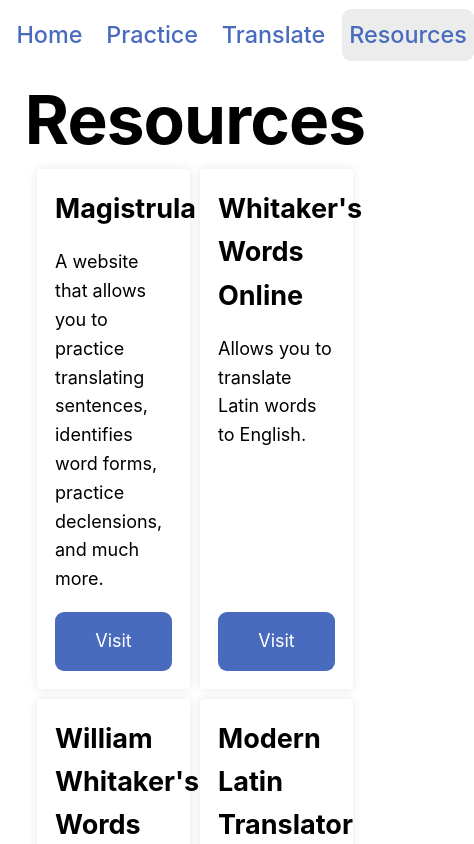
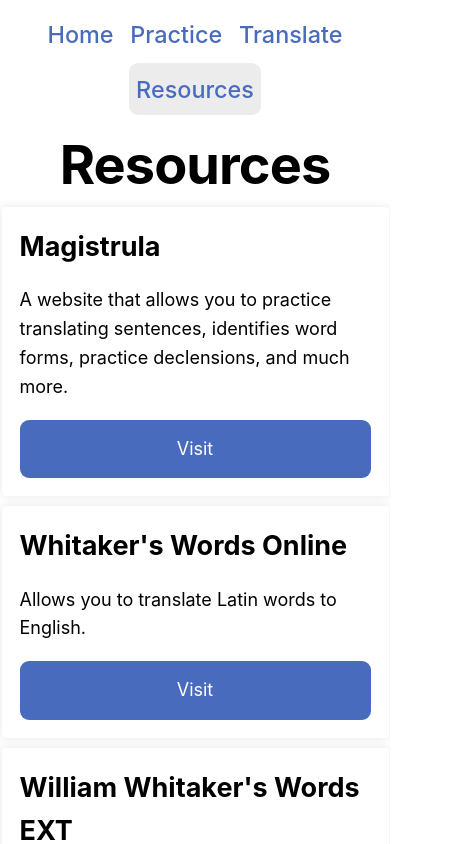
Before and after one commit to cqb13/Learning-Latin, a Next.js app: page /resources in a window 390 px wide. Shown: the top 844 px of the page, 474 px wide, since content can reach past the window. Built offline with nearby package versions, Linux system fonts and the light colour scheme.

Commit message:
📱 Basic mobile css

```diff
--- a/components/cards/cards.module.css
+++ b/components/cards/cards.module.css
@@ -53,3 +53,34 @@
   flex-direction: row;
   gap: 10px;
 }
+
+@media (max-width: 1280px) {
+  .translationCardContainer {
+    max-width: 90%;
+  }
+
+  .translationCard {
+    width: 100%;
+  }
+
+  .translationCard > * {
+    overflow-x: auto;
+    white-space: pre-wrap;
+    white-space: -moz-pre-wrap;
+    white-space: -pre-wrap;
+    white-space: -o-pre-wrap;
+    word-wrap: break-word;
+  }
+}
+
+@media (max-width: 801px) {
+  .card {
+    width: 50%;
+  }
+}
+
+@media (max-width: 600px) {
+  .card {
+    width: 90%;
+  }
+}
--- a/components/cards/translationCard/translationCard.tsx
+++ b/components/cards/translationCard/translationCard.tsx
@@ -7,11 +7,9 @@ import Image from "next/image";
 //TODO: Icons
 const TranslationCard = (props: any) => {
   const [isMinimized, setIsMinimized] = useState<boolean>(false);
-  const [switchVisibilitySign, setSwitchVisibilitySign] = useState<string>("-");
 
   const changeVisibility = () => {
     setIsMinimized(!isMinimized);
-    setSwitchVisibilitySign(switchVisibilitySign === "-" ? "+" : "-");
   };
 
   const deleteCard = () => {
--- a/components/layout/layout.tsx
+++ b/components/layout/layout.tsx
@@ -38,7 +38,7 @@ const Layout = ({
         <meta name="og:type" content="website" />
         <meta
           name="og:keywords"
-          content="cqb13, cqb13 github, learning latin, latin, learning, latin language, latin charts, learn latin, learn latin live"
+          content="cqb13, cqb13 github, learning latin, latin, learning, latin language, latin charts, learn latin, learn latin live, learninglatin, translate latin, whitakers words, latin translation"
         />
         <meta name="og:url" content="https://learninglatin.net/" />
         <meta name="og:site_name" content="Learning Latin" />
--- a/components/nav/nav.module.css
+++ b/components/nav/nav.module.css
@@ -1,7 +1,6 @@
 .nav {
   display: flex;
   padding: 0.5rem;
-  gap: 0.5rem;
 }
 
 .active {
@@ -37,3 +36,31 @@
   gap: 10px;
   width: 100%;
 }
+
+.linkContainer {
+  display: flex;
+  align-items: center;
+  gap: 10px;
+}
+
+@media (max-width: 800px) {
+  .nav {
+    flex-direction: column;
+  }
+
+  .pageTitleContainer {
+    justify-content: center;
+  }
+}
+
+@media (max-width: 420px) {
+  .linkContainer {
+    gap: 2px;
+    flex-wrap: wrap;
+    align-items: center;
+    justify-content: center;
+  }
+
+  .linkContainer > * {
+  }
+}
--- a/components/nav/nav.tsx
+++ b/components/nav/nav.tsx
@@ -21,6 +21,7 @@ const NavBar = ({ title, back }: { title?: string, back?: boolean }) => {
         ? styles.scrolled
         : ""}`}
     >
+      <div className={styles.linkContainer}>
         {routes.map(([name, path]) =>
           <Link
             href={path}
@@ -31,6 +32,7 @@ const NavBar = ({ title, back }: { title?: string, back?: boolean }) => {
             {name}
           </Link>
         )}
+      </div>
       <div className={styles.pageTitleContainer}>
         {back && (
           <Button onClick={() => router.back()}>
--- a/pages/index.tsx
+++ b/pages/index.tsx
@@ -5,8 +5,8 @@ import Button from "../components/button/button";
 const Home = () => {
   return (
     <Layout>
-      <section className={utilStyles.container}>
-        <div className={utilStyles.heading2Xl}>
+      <section className={`${utilStyles.container} ${utilStyles.centered} ${utilStyles.red}`}>
+        <div className={`${utilStyles.heading2Xl} ${utilStyles.centered}`}>
           <h1>Learning Latin</h1>
         </div>
         <p className={`${utilStyles.centered} ${utilStyles.sevenWidth}`}>
@@ -20,7 +20,7 @@ const Home = () => {
         <Button
           href="https://github.com/cqb13"
           target="_blank"
-          class={`button-container ${utilStyles.oneWidth}`}
+          class={utilStyles.margin}
         >
           View Github
         </Button>
--- a/pages/practice.tsx
+++ b/pages/practice.tsx
@@ -22,7 +22,7 @@ const Practice = () => {
           {practiceRoutes.map(route =>
             <Button
               link={`/practice/${route[0].toLowerCase().replace(" ", "-")}`}
-              class={utilStyles.twoWidth}
+              class={`${utilStyles.twoWidth} ${styles.practiceLink}`}
             >
               {route[0]}
             </Button>
--- a/styles/global.css
+++ b/styles/global.css
@@ -54,3 +54,9 @@ nav {
   margin-top: 10px;
   gap: 10px;
 }
+
+@media (max-width: 650px) {
+  .button-container {
+    flex-direction: column;
+  }
+}
--- a/styles/practice.module.css
+++ b/styles/practice.module.css
@@ -7,6 +7,10 @@
   gap: 10px;
   margin-bottom: 10px;
   width: 80%;
+}
+
+.practiceLink {
+  text-align: center;
 }
 
 .chartTitleContainer {
--- a/styles/utils.module.css
+++ b/styles/utils.module.css
@@ -97,3 +97,21 @@
   gap: 10px;
   margin: 10px;
 }
+
+.margin {
+  margin: 10px
+}
+
+@media (max-width: 600px) {
+  .heading2Xl {
+    font-size: 2rem;
+  }
+
+  .headingXl {
+    font-size: 1.5rem;
+  }
+
+  .headingLg {
+    font-size: 1.2rem;
+  }
+}
```
Lines whose indentation alone changed are shown as unchanged.
